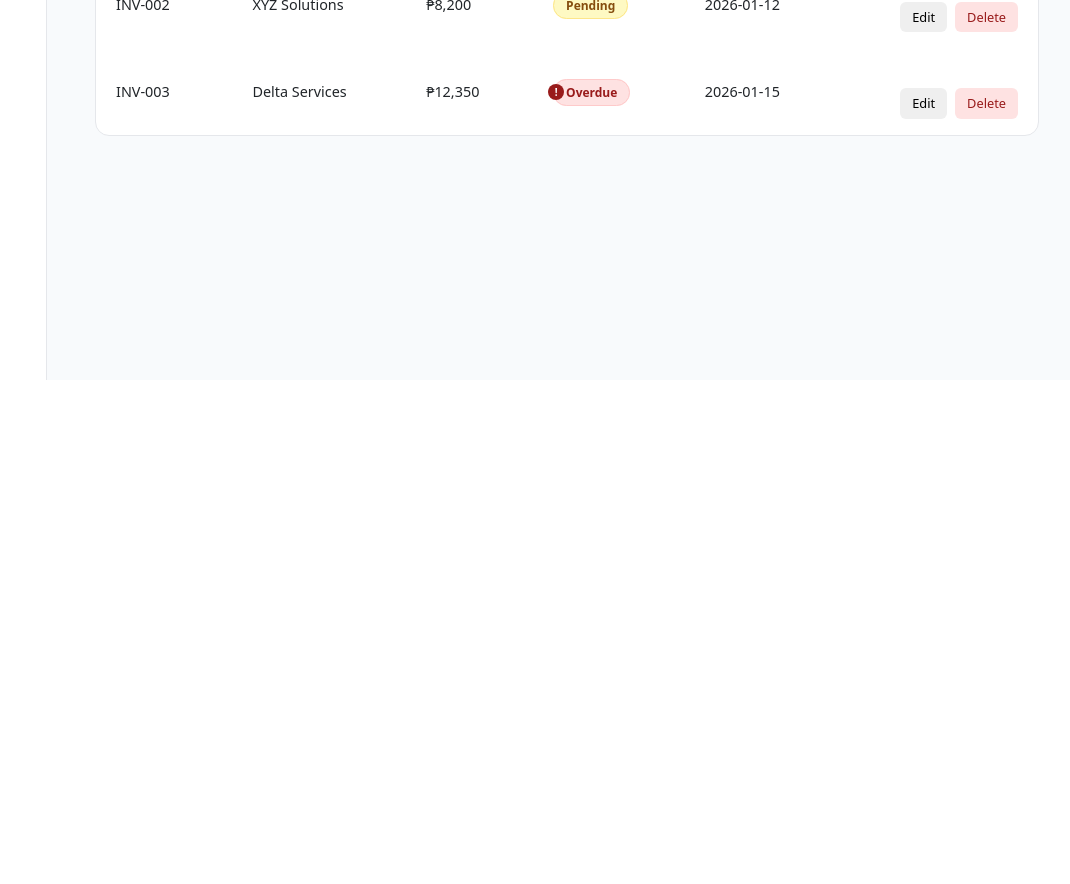
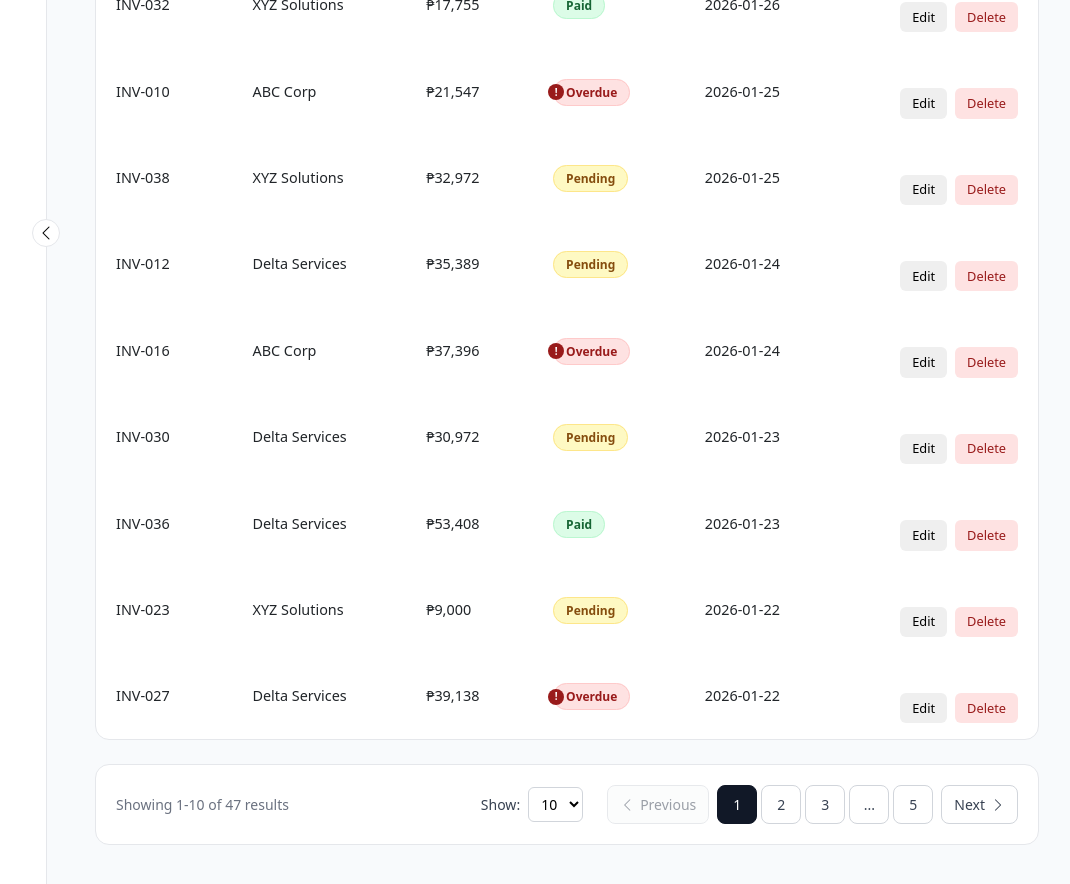
Before and after one commit to rjays16/BillingSystem, a Vue app in the folder billing-frontend/: page /invoices in a window 1280 px wide. Shown: the part 420-1304 px from the top of the page, without its empty margins (193-1263 px from the left). Before the commit the page ends 800 px from the top, so only its background shows below. Built offline with nearby package versions, Linux system fonts and the light colour scheme; sample sign-in values are in the browser's storage.

Commit message:
Add pagination invoices

```diff
--- a/billing-frontend/src/views/Invoices.vue
+++ b/billing-frontend/src/views/Invoices.vue
@@ -54,6 +54,61 @@
         </table>
       </div>
 
+      <!-- Pagination Controls -->
+      <div class="pagination-wrapper" v-if="invoices.length > 0">
+        <div class="pagination-info">
+          <span>Showing {{ paginationInfo.showing }} results</span>
+        </div>
+
+        <div class="pagination-controls">
+          <div class="items-per-page">
+            <label for="items-per-page">Show:</label>
+            <select
+              id="items-per-page"
+              v-model="itemsPerPage"
+              @change="changeItemsPerPage(itemsPerPage)"
+            >
+              <option value="5">5</option>
+              <option value="10">10</option>
+              <option value="25">25</option>
+              <option value="50">50</option>
+            </select>
+          </div>
+
+          <div class="pagination-nav">
+            <button
+              class="page-btn"
+              @click="previousPage"
+              :disabled="currentPage === 1"
+            >
+              <i class="bi bi-chevron-left"></i>
+              Previous
+            </button>
+
+            <div class="page-numbers">
+              <button
+                v-for="page in displayedPages"
+                :key="page"
+                class="page-btn"
+                :class="{ active: page === currentPage }"
+                @click="goToPage(page)"
+              >
+                {{ page }}
+              </button>
+            </div>
+
+            <button
+              class="page-btn"
+              @click="nextPage"
+              :disabled="currentPage === totalPages"
+            >
+              Next
+              <i class="bi bi-chevron-right"></i>
+            </button>
+          </div>
+        </div>
+      </div>
+
       <InvoiceForm
         v-if="showForm"
         :invoice="selectedInvoice"
@@ -86,39 +141,87 @@ const router = useRouter()
 const { show } = useToast()
 const setLoading = inject('setLoading')
 
-const invoices = ref([
-  {
-    id: 1,
-    number: 'INV-001',
-    vendorId: 1,
-    amount: 15000,
-    status: 'Paid',
-    date: '2026-01-10',
-  },
-  {
-    id: 2,
-    number: 'INV-002',
-    vendorId: 2,
-    amount: 8200,
-    status: 'Pending',
-    date: '2026-01-12',
-  },
-  {
-    id: 3,
-    number: 'INV-003',
-    vendorId: 3,
-    amount: 12350,
-    status: 'Overdue',
-    date: '2026-01-15',
-  },
-])
+const invoices = ref(generateMockInvoices())
+
+function generateMockInvoices() {
+  const statuses = ['Paid', 'Pending', 'Overdue']
+  const mockInvoices = []
+
+  for (let i = 1; i <= 47; i++) {
+    mockInvoices.push({
+      id: i,
+      number: `INV-${String(i).padStart(3, '0')}`,
+      vendorId: ((i - 1) % 3) + 1,
+      amount: Math.floor(Math.random() * 50000) + 5000,
+      status: statuses[Math.floor(Math.random() * statuses.length)],
+      date: new Date(2026, 0, Math.floor(Math.random() * 27) + 1).toISOString().split('T')[0]
+    })
+  }
+
+  return mockInvoices.sort((a, b) => new Date(b.date) - new Date(a.date))
+}
 
 const showForm = ref(false)
 const showConfirm = ref(false)
 const selectedInvoice = ref(null)
 const invoiceToDelete = ref(null)
 
-const displayInvoices = computed(() => invoices.value)
+// Pagination state
+const currentPage = ref(1)
+const itemsPerPage = ref(10)
+
+const totalPages = computed(() => Math.ceil(invoices.value.length / itemsPerPage.value))
+
+const paginatedInvoices = computed(() => {
+  const start = (currentPage.value - 1) * itemsPerPage.value
+  const end = start + itemsPerPage.value
+  return invoices.value.slice(start, end)
+})
+
+const displayInvoices = computed(() => paginatedInvoices.value)
+
+// Pagination info for display
+const paginationInfo = computed(() => {
+  const start = (currentPage.value - 1) * itemsPerPage.value + 1
+  const end = Math.min(currentPage.value * itemsPerPage.value, invoices.value.length)
+  return {
+    start: invoices.value.length > 0 ? start : 0,
+    end: end,
+    total: invoices.value.length,
+    showing: invoices.value.length > 0 ? `${start}-${end} of ${invoices.value.length}` : '0 items'
+  }
+})
+
+// Calculate which page numbers to show
+const displayedPages = computed(() => {
+  const delta = 2
+  const range = []
+  const rangeWithDots = []
+
+  for (
+    let i = Math.max(2, currentPage.value - delta);
+    i <= Math.min(totalPages.value - 1, currentPage.value + delta);
+    i++
+  ) {
+    range.push(i)
+  }
+
+  if (currentPage.value - delta > 2) {
+    rangeWithDots.push(1, '...')
+  } else {
+    rangeWithDots.push(1)
+  }
+
+  rangeWithDots.push(...range)
+
+  if (currentPage.value + delta < totalPages.value - 1) {
+    rangeWithDots.push('...', totalPages.value)
+  } else if (totalPages.value > 1) {
+    rangeWithDots.push(totalPages.value)
+  }
+
+  return totalPages.value === 1 ? [1] : rangeWithDots
+})
 
 const getVendorName = (vendorId) => {
   const vendor = vendors.find(v => v.id === vendorId)
@@ -223,6 +326,26 @@ const confirmDelete = () => {
 const cancelDelete = () => {
   invoiceToDelete.value = null
   showConfirm.value = false
+}
+
+// Pagination functions
+const goToPage = (page) => {
+  if (page >= 1 && page <= totalPages.value) {
+    currentPage.value = page
+  }
+}
+
+const previousPage = () => {
+  goToPage(currentPage.value - 1)
+}
+
+const nextPage = () => {
+  goToPage(currentPage.value + 1)
+}
+
+const changeItemsPerPage = (items) => {
+  itemsPerPage.value = items
+  currentPage.value = 1
 }
 </script>
 
@@ -356,10 +479,139 @@ const cancelDelete = () => {
   color: #9ca3af;
 }
 
+.pagination-wrapper {
+  background: #ffffff;
+  border: 1px solid #e5e7eb;
+  border-radius: 14px;
+  padding: 1.25rem;
+  margin-top: 1.5rem;
+  display: flex;
+  justify-content: space-between;
+  align-items: center;
+  flex-wrap: wrap;
+  gap: 1rem;
+}
+
+.pagination-info {
+  color: #6b7280;
+  font-size: 0.875rem;
+  font-weight: 500;
+}
+
+.pagination-controls {
+  display: flex;
+  align-items: center;
+  gap: 1.5rem;
+}
+
+.items-per-page {
+  display: flex;
+  align-items: center;
+  gap: 0.5rem;
+  font-size: 0.875rem;
+  color: #374151;
+  font-weight: 500;
+}
+
+.items-per-page select {
+  padding: 0.375rem 0.5rem;
+  border: 1px solid #d1d5db;
+  border-radius: 6px;
+  background: #ffffff;
+  font-size: 0.875rem;
+  cursor: pointer;
+}
+
+.items-per-page select:focus {
+  outline: none;
+  border-color: #667eea;
+  box-shadow: 0 0 0 3px rgba(102, 126, 234, 0.1);
+}
+
+.pagination-nav {
+  display: flex;
+  align-items: center;
+  gap: 0.5rem;
+}
+
+.page-numbers {
+  display: flex;
+  align-items: center;
+  gap: 0.25rem;
+}
+
+.page-btn {
+  display: flex;
+  align-items: center;
+  gap: 0.375rem;
+  padding: 0.5rem 0.75rem;
+  border: 1px solid #d1d5db;
+  border-radius: 8px;
+  background: #ffffff;
+  color: #374151;
+  font-size: 0.875rem;
+  font-weight: 500;
+  cursor: pointer;
+  transition: all 0.2s ease;
+  min-width: 40px;
+  justify-content: center;
+}
+
+.page-btn:hover:not(:disabled) {
+  background: #f9fafb;
+  border-color: #9ca3af;
+}
+
+.page-btn:active:not(:disabled) {
+  transform: translateY(1px);
+}
+
+.page-btn:disabled {
+  opacity: 0.5;
+  cursor: not-allowed;
+  background: #f9fafb;
+}
+
+.page-btn.active {
+  background: #111827;
+  border-color: #111827;
+  color: #ffffff;
+}
+
+.page-btn.dots {
+  border: none;
+  background: none;
+  cursor: default;
+  padding: 0 0.5rem;
+}
+
+.page-btn i {
+  font-size: 0.875rem;
+}
+
 @media (max-width: 768px) {
   .invoice-table th:nth-child(3),
   .invoice-table td:nth-child(3) {
     display: none;
   }
+
+  .pagination-wrapper {
+    flex-direction: column;
+    align-items: stretch;
+  }
+
+  .pagination-controls {
+    justify-content: space-between;
+    flex-wrap: wrap;
+  }
+
+  .page-btn {
+    padding: 0.375rem 0.5rem;
+    font-size: 0.8rem;
+  }
+
+  .page-btn span {
+    display: none;
+  }
 }
 </style>
```
